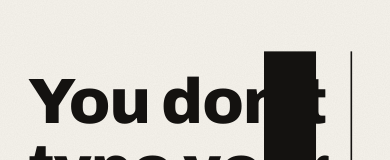
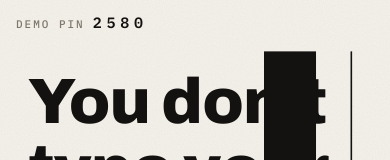
Before and after one commit to preetisoreng-ai/Piano-OTP, a plain HTML site: page index.html in a window 390 px wide. Shown: the top 160 px of the page. Drawn offline with nearby package versions, Linux system fonts and the light colour scheme.

Commit message:
Add files via upload

```diff
--- a/index.html
+++ b/index.html
@@ -794,6 +794,46 @@
           filter: none;
         }
       }
+
+      /* ---------- Demo PIN hint ---------- */
+      .pin-hint {
+        position: fixed;
+        left: 28px;
+        bottom: 28px;
+        z-index: 60;
+        display: flex;
+        flex-direction: column;
+        gap: 4px;
+        font-family: "IBM Plex Mono", ui-monospace, monospace;
+        color: var(--ink);
+        pointer-events: none;
+      }
+      .pin-hint .label {
+        font-size: 11px;
+        font-weight: 500;
+        letter-spacing: 0.18em;
+        text-transform: uppercase;
+        color: var(--muted);
+      }
+      .pin-hint .digits {
+        font-size: 22px;
+        font-weight: 600;
+        letter-spacing: 0.32em;
+      }
+      @media (max-width: 639px) {
+        /* full-screen phone: mirror the sound button at the top so the bottom links stay clear */
+        .pin-hint {
+          left: 16px;
+          bottom: auto;
+          top: calc(env(safe-area-inset-top) + 12px);
+          flex-direction: row;
+          align-items: baseline;
+          gap: 8px;
+        }
+        .pin-hint .digits {
+          font-size: 15px;
+        }
+      }
     </style>
 
     <script>
@@ -836,6 +876,10 @@
   </head>
   <body>
     <div id="root"></div>
+    <p class="pin-hint">
+      <span class="label">Demo PIN</span>
+      <span class="digits">2580</span>
+    </p>
     <noscript>
       <p style="padding: 40px; font-family: sans-serif">
         Play Your PIN needs JavaScript to make sound.
```
